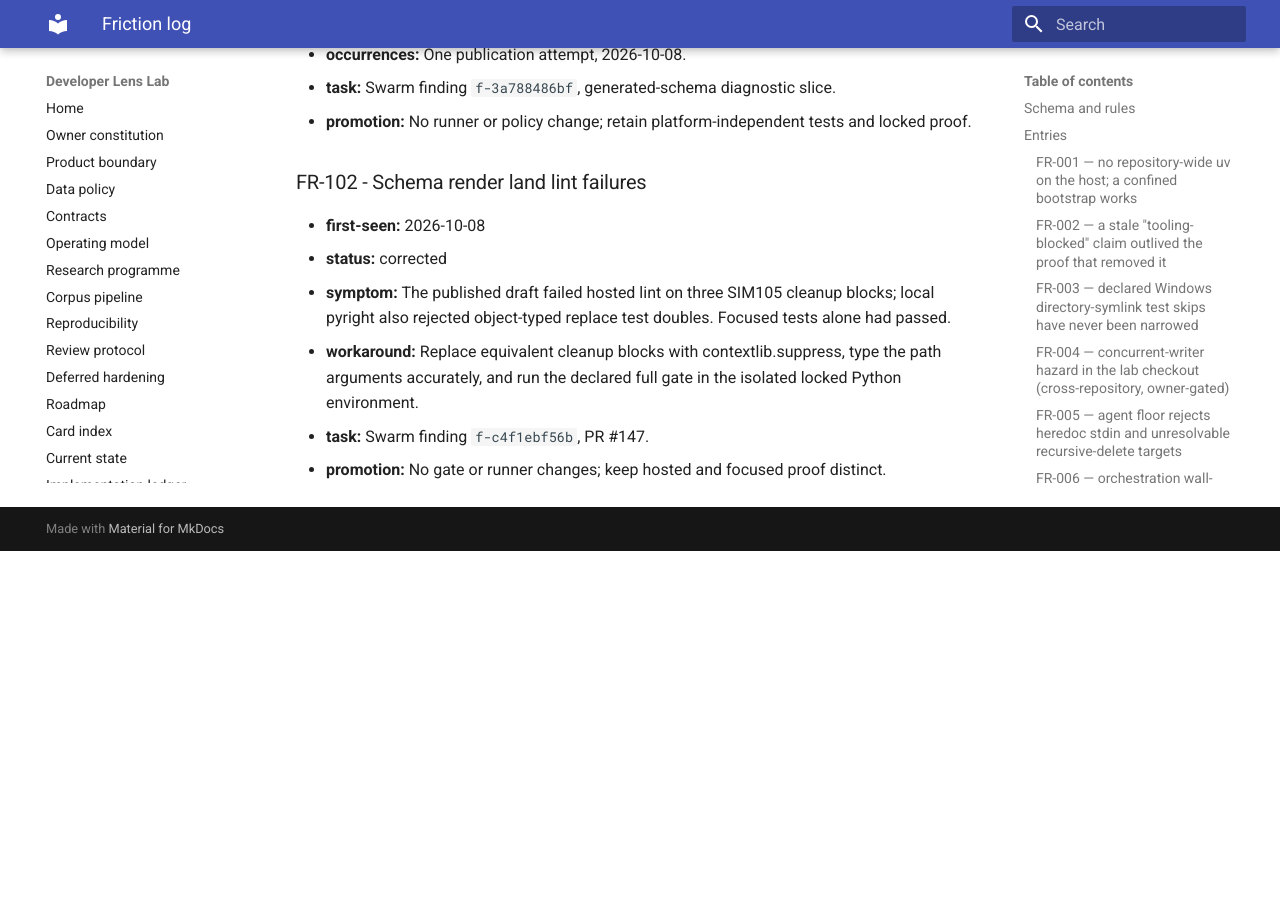
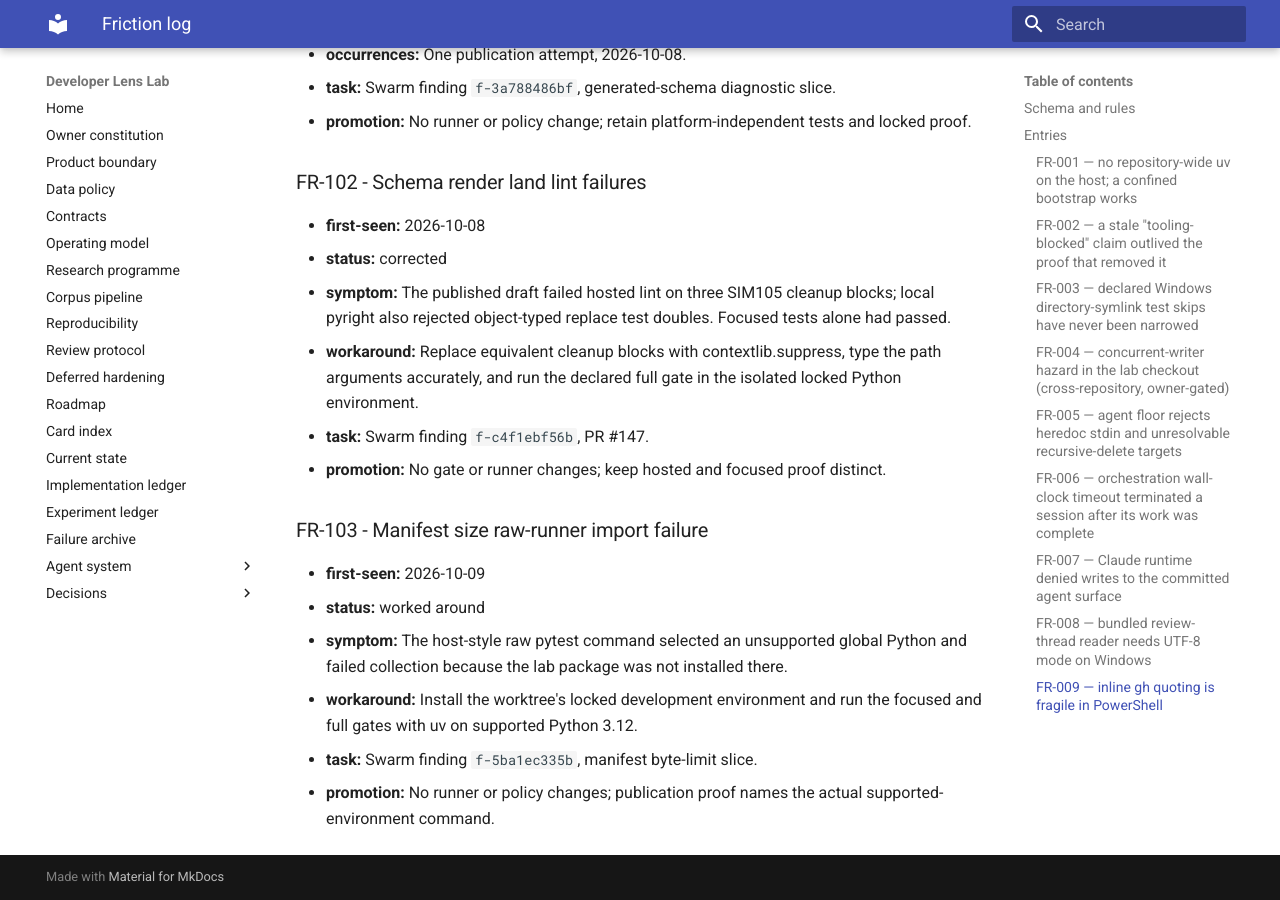
Before and after one commit to Chris0Jeky/developer-lens-lab, an MkDocs documentation site: the page built from docs/agent-system/FRICTION_LOG.md, in a window 1280 px wide and 900 px high, scrolled down 82032 px. Built offline with MkDocs 1.6.1 and Material for MkDocs 9.7.7, drawn with Linux system fonts in a browser that asks for light colours; before the commit the page ends 82583 px from its top, so only the background shows below that.

```diff
--- a/docs/agent-system/FRICTION_LOG.md
+++ b/docs/agent-system/FRICTION_LOG.md
@@ -2871,3 +2871,12 @@ retry, content inspection, or deletion was attempted.
 - **workaround:** Replace equivalent cleanup blocks with contextlib.suppress, type the path arguments accurately, and run the declared full gate in the isolated locked Python environment.
 - **task:** Swarm finding `f-c4f1ebf56b`, PR #147.
 - **promotion:** No gate or runner changes; keep hosted and focused proof distinct.
+
+### FR-103 - Manifest size raw-runner import failure
+
+- **first-seen:** 2026-10-09
+- **status:** worked around
+- **symptom:** The host-style raw pytest command selected an unsupported global Python and failed collection because the lab package was not installed there.
+- **workaround:** Install the worktree's locked development environment and run the focused and full gates with uv on supported Python 3.12.
+- **task:** Swarm finding `f-5ba1ec335b`, manifest byte-limit slice.
+- **promotion:** No runner or policy changes; publication proof names the actual supported-environment command.
```
Also changed, not shown: docs/IMPLEMENTATION_LEDGER.md (+6 -0 lines), 2 other files.
